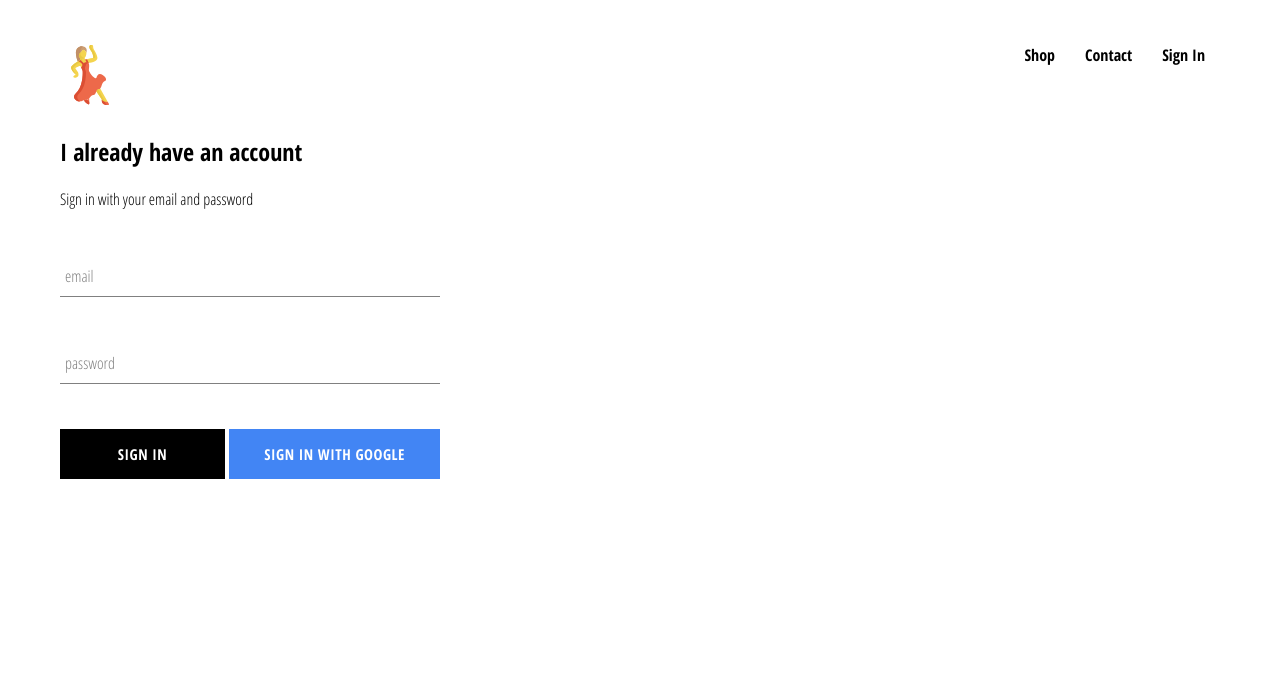
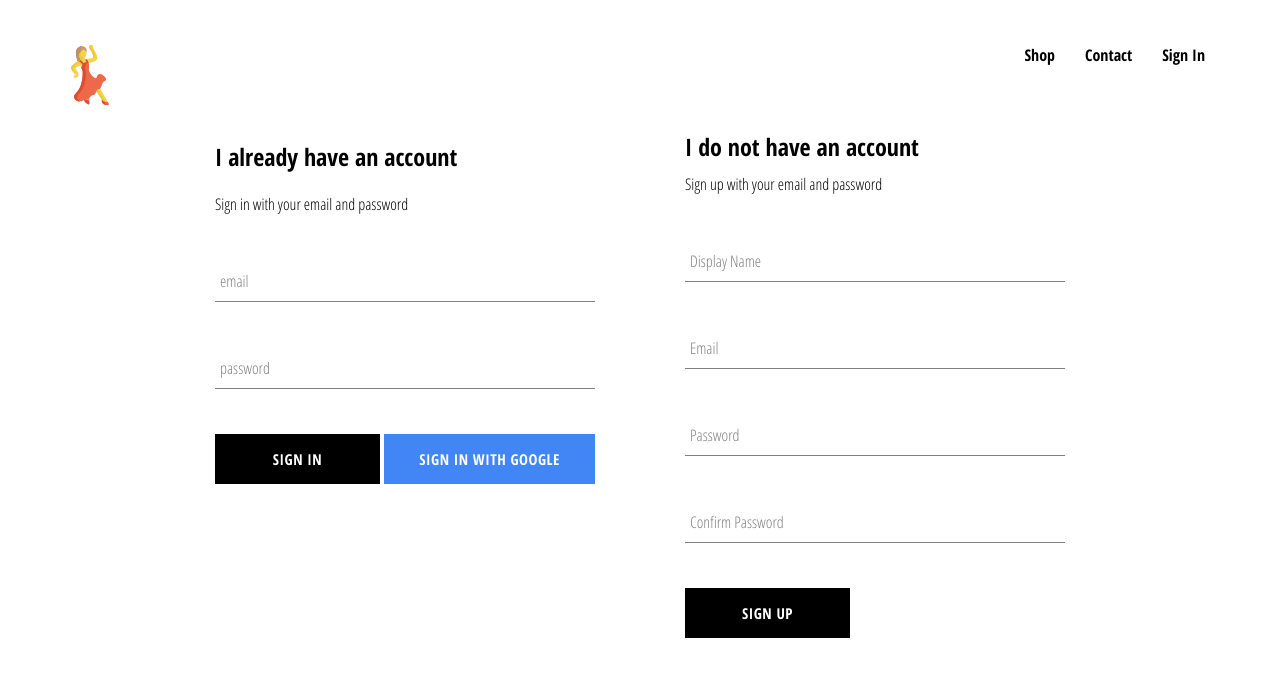
Before and after one commit to kevincarld/petit-clothing, a React (Create React App) app: page /signin in a window 1280 px wide. Shown: the top 676 px of the page. Built offline with nearby package versions, Linux system fonts and the light colour scheme; no server answers.

Commit message:
Addition: Implemented signup with email and password

```diff
--- /dev/null
+++ b/src/components/signUp/SignUp.jsx
@@ -0,0 +1,101 @@
+import React from 'react';
+
+//Style
+import './signUp.scss';
+
+//Components
+import FormInput from '../formInput/FormInput';
+import CustomButton from '../customButton/CustomButton';
+
+import { auth, createUserProfileDocument } from '../../firebase/firebase.utils';
+
+
+class SignUp extends React.Component {
+  constructor() {
+    super();
+
+    this.state = {
+      displayName: '',
+      email: '',
+      password: '',
+      confirmPassword: ''
+    }
+  }
+
+  handleSubmit = async (event) => {
+    event.preventDefault();
+
+    const { displayName, email, password, confirmPassword } = this.state;
+
+    if (password !== confirmPassword) {
+      alert('passwords don\'t match');
+      return;
+    }
+
+    try {
+      // Run firebase functions to create new user using email
+      const { user } = await auth.createUserWithEmailAndPassword(email, password);
+      await createUserProfileDocument(user, { displayName });
+      this.setState({
+        displayName: '',
+        email: '',
+        password: '',
+        confirmPassword: ''
+      });
+    } catch (error) {
+      console.error(error);
+    }
+  }
+
+  handleChange = (event) => {
+    const { name, value } = event.target;
+    this.setState({ [name]: value });
+  }
+
+  render() {
+    const { displayName, email, password, confirmPassword } = this.state;
+
+    return (
+      <div className="sign-up">
+        <h2 className="title"> I do not have an account</h2>
+        <span>Sign up with your email and password</span>
+
+        <form className="sign-up-form" onSubmit={this.handleSubmit}>
+          <FormInput
+            type="text"
+            name="displayName"
+            value={displayName}
+            onChange={this.handleChange}
+            label="Display Name"
+            required />
+          <FormInput
+            type="email"
+            name="email"
+            value={email}
+            onChange={this.handleChange}
+            label="Email"
+            required />
+          <FormInput
+            type="password"
+            name="password"
+            value={password}
+            onChange={this.handleChange}
+            label="Password"
+            required />
+          <FormInput
+            type="password"
+            name="confirmPassword"
+            value={confirmPassword}
+            onChange={this.handleChange}
+            label="Confirm Password"
+            required />
+
+          <CustomButton type="submit">Sign Up</CustomButton>
+        </form>
+      </div>
+    );
+  }
+
+}
+
+export default SignUp;
--- /dev/null
+++ b/src/components/signUp/signUp.scss
@@ -0,0 +1,9 @@
+.sign-up {
+  display: flex;
+  flex-direction: column;
+  width: 380px;
+
+  .title {
+    margin: 10px 0;
+  }
+}
--- a/src/pages/signInSignUpPage/SignInSignUpPage.jsx
+++ b/src/pages/signInSignUpPage/SignInSignUpPage.jsx
@@ -4,11 +4,13 @@
 import './signInSignUpPage.scss';
 
 //Components
-import SignIn from '../../components/signin/SignIn';
+import SignIn from '../../components/signIn/SignIn';
+import SignUp from '../../components/signUp/SignUp';
 
 const SignInSignUp = () => (
   <div className="sign-in-and-sign-up">
     <SignIn />
+    <SignUp />
   </div>
 )
 
--- a/src/pages/signInSignUpPage/signInSignUpPage.scss
+++ b/src/pages/signInSignUpPage/signInSignUpPage.scss
@@ -0,0 +1,6 @@
+.sign-in-and-sign-up {
+  width: 850px;
+  display: flex;
+  justify-content: space-between;
+  margin: 30px auto;
+}
```
Also changed, not shown: src/App.js (+5 -3 lines).
